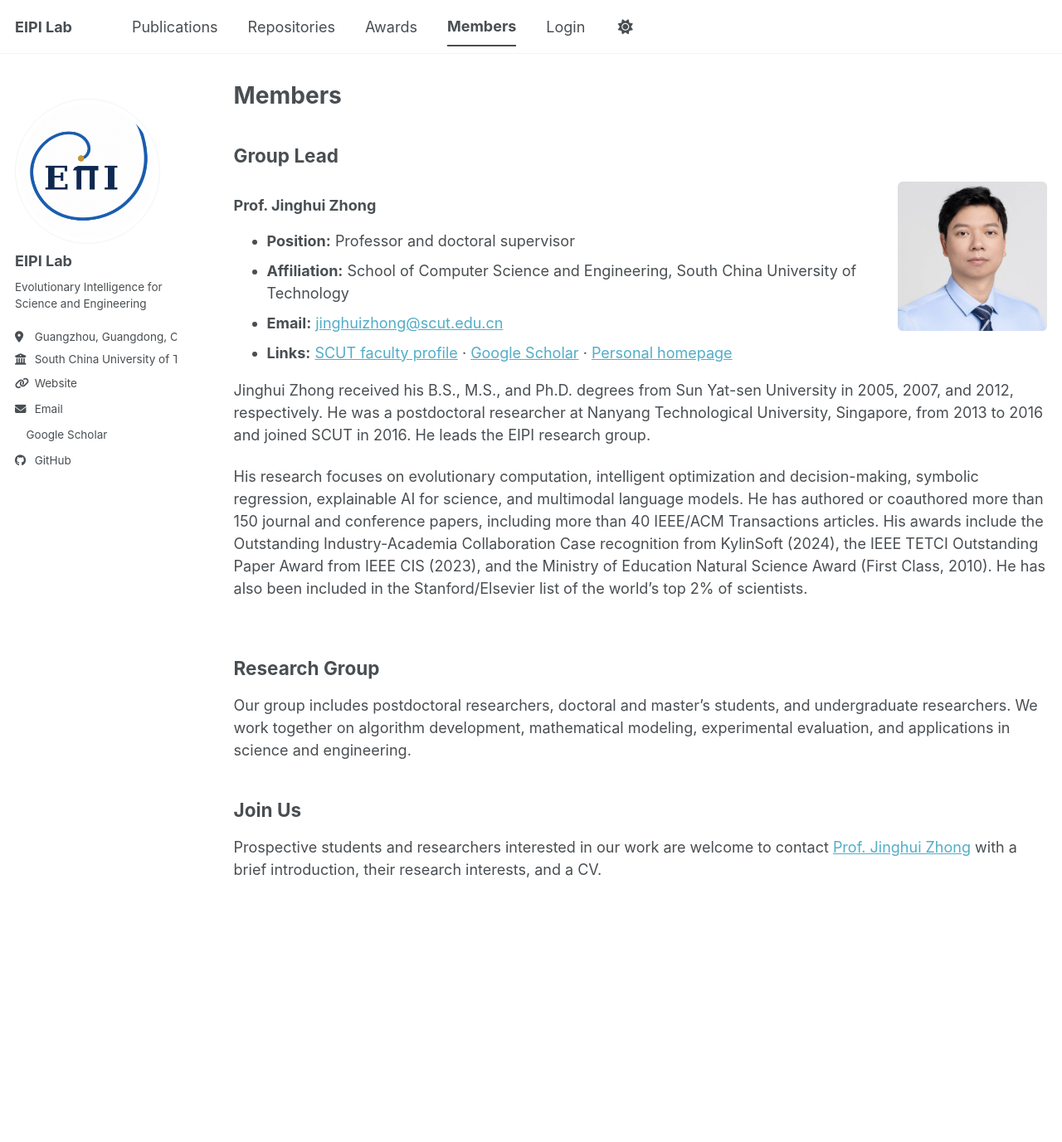
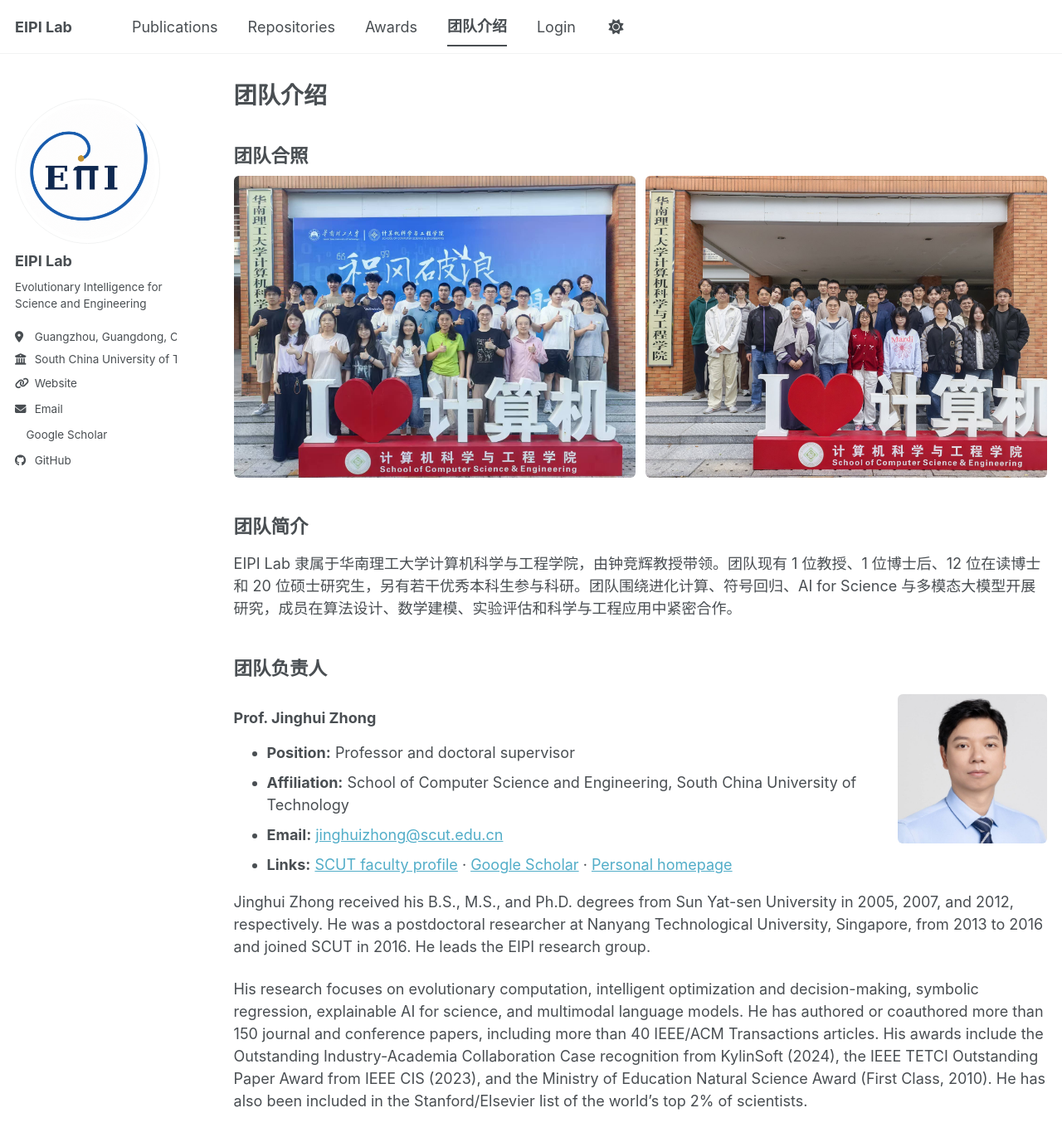
Before and after one commit to SCUT-EIPI/SCUT-EIPI.github.io, a Jekyll site: the page built from _pages/members.md, in a window 1280 px wide and 1400 px high. Shown: the top 1377 px of the window at 83% size. Built offline with Jekyll 4.4.1, drawn with Linux system fonts in a browser that asks for light colours; a style sheet for code colours, icons or effects is not loaded.

Commit message:
Rename Members to 团队介绍 and add team photos and intro
Co-Authored-By: Claude Sonnet 5.5 <noreply@anthropic.com>

```diff
--- a/_data/navigation.yml
+++ b/_data/navigation.yml
@@ -9,7 +9,7 @@ main:
   - title: "Awards"
     url: /awards/
 
-  - title: "Members"
+  - title: "团队介绍"
     url: /members/
 
   - title: "Login"
--- a/_pages/members.md
+++ b/_pages/members.md
@@ -1,11 +1,22 @@
 ---
 layout: archive
-title: "Members"
+title: "团队介绍"
 permalink: /members/
 author_profile: true
 ---
 
-## Group Lead
+## 团队合照
+
+<div style="display: flex; flex-wrap: wrap; gap: 12px; margin-bottom: 20px;">
+  <img src="{{ '/images/team-photo-1.jpg' | relative_url }}" alt="EIPI Lab 团队合照 1" style="flex: 1 1 300px; min-width: 0; width: 100%; border-radius: 6px;">
+  <img src="{{ '/images/team-photo-2.jpg' | relative_url }}" alt="EIPI Lab 团队合照 2" style="flex: 1 1 300px; min-width: 0; width: 100%; border-radius: 6px;">
+</div>
+
+## 团队简介
+
+EIPI Lab 隶属于华南理工大学计算机科学与工程学院，由钟竞辉教授带领。团队现有 1 位教授、1 位博士后、12 位在读博士和 20 位硕士研究生，另有若干优秀本科生参与科研。团队围绕进化计算、符号回归、AI for Science 与多模态大模型开展研究，成员在算法设计、数学建模、实验评估和科学与工程应用中紧密合作。
+
+## 团队负责人
 
 <img src="{{ '/images/zhong-jinghui.jpg' | relative_url }}" alt="Prof. Jinghui Zhong" width="180" style="float: right; margin: 0 0 20px 20px; border-radius: 6px;">
 
@@ -22,10 +33,7 @@ His research focuses on evolutionary computation, intelligent optimization and d
 
 <div style="clear: both;"></div>
 
-## Research Group
+## 加入我们
 
-Our group includes postdoctoral researchers, doctoral and master's students, and undergraduate researchers. We work together on algorithm development, mathematical modeling, experimental evaluation, and applications in science and engineering.
-
-## Join Us
 
 Prospective students and researchers interested in our work are welcome to contact [Prof. Jinghui Zhong](mailto:jinghuizhong@scut.edu.cn) with a brief introduction, their research interests, and a CV.
```
Also changed, not shown: images/team-photo-1.jpg (added), images/team-photo-2.jpg (added).
